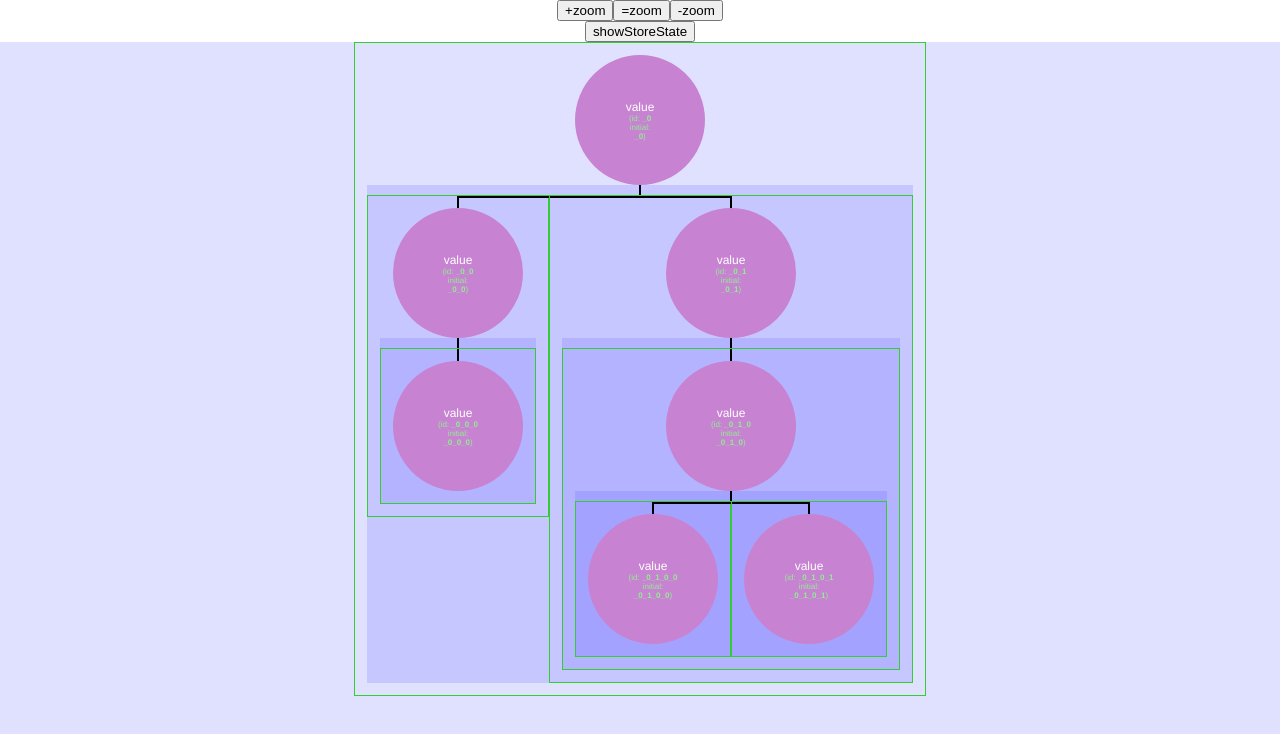
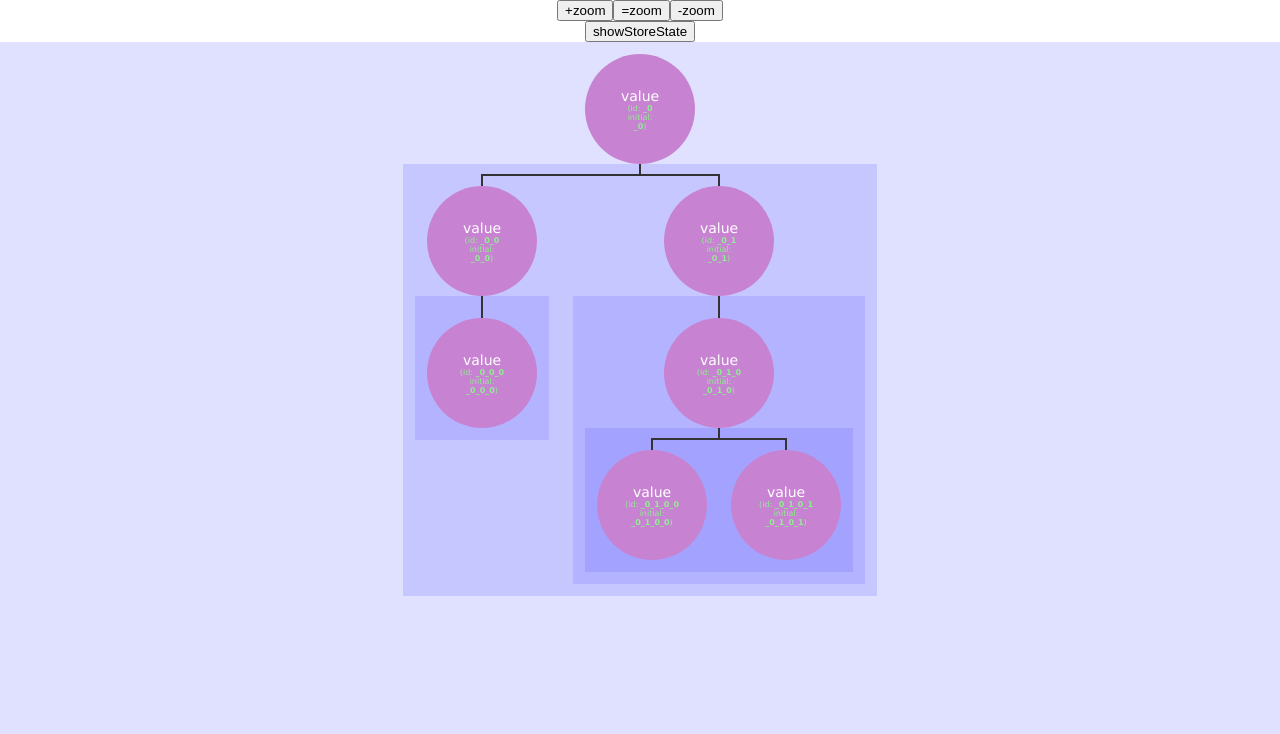
Before and after one commit to caballerofelipe/scriptrunner, a Vue app: page /#/ in a window 1280 px wide. Shown: the top 734 px of the page. Built offline with nearby package versions, Linux system fonts and the light colour scheme.

Commit message:
Minor: aesthetic and structural changes.

```diff
--- a/src/App.vue
+++ b/src/App.vue
@@ -10,6 +10,8 @@
 </template>
 
 <style lang="scss">
+@import '@/sass/config.scss';
+
 #app,
 body,
 html {
@@ -18,7 +20,7 @@ html {
 }
 
 #app {
-    font-family: Avenir, Helvetica, Arial, sans-serif;
+    font-family: $app_font_family;
     -webkit-font-smoothing: antialiased;
     -moz-osx-font-smoothing: grayscale;
     color: #2c3e50;
--- a/src/components/controls.vue
+++ b/src/components/controls.vue
@@ -17,18 +17,18 @@ export default {
             this.$store.commit({
                 type: 'processTreeZoomBy',
                 zoomBy: '0.1'
-            })
+            });
         },
         treeZoomOut() {
             this.$store.commit({
                 type: 'processTreeZoomBy',
                 zoomBy: '-0.1'
-            })
+            });
         },
         treeZoomReset() {
             this.$store.commit({
                 type: 'processTreeZoomReset',
-            })
+            });
         }
     }
 }
--- a/src/components/subTree.vue
+++ b/src/components/subTree.vue
@@ -9,7 +9,9 @@
                 (id: <b>{{node.id}}</b><br>initial:<br><b>{{node.originalID}}</b>)
             </div>
         </div>
-        <subTreesRow v-if='node.processTree && node.processTree.length' v-bind:subTreesRow='node.processTree' />
+        <!-- subTreesRow should always be created as
+        it's used to insert the drop placeholder. -->
+        <subTreesRow v-bind:subTreesRow='node.processTree' />
     </div>
 </div>
 </template>
@@ -76,10 +78,6 @@ export default {
 @import '@/sass/config.scss';
 
 .subTree {
-    border: 1px solid limegreen;
-
-    // font-size: 12px;
-
     // For tree creation.
     display: inline-block;
     vertical-align: top;
--- a/src/components/subTreesRow.vue
+++ b/src/components/subTreesRow.vue
@@ -1,5 +1,5 @@
 <template>
-<div class='subTreesRow'>
+<div class='subTreesRow' :class='{subTreesRowEmpty: subTreesRow.length == 0}'>
     <subTree :node='node' :key='node.id' v-for='node in subTreesRow' />
 </div>
 </template>
@@ -56,4 +56,10 @@ export default {
 
     // To create tree using flex see https://github.com/caballerofelipe/vuejs_tree/blob/master/README.md#using-css-for-the-tree.
 }
+// If the tree is empty this class is used, see template above.
+.subTreesRowEmpty {
+    margin: 0;
+    padding: 0;
+    border: 0;
+}
 </style>
--- a/src/sass/config.scss
+++ b/src/sass/config.scss
@@ -1,10 +1,17 @@
 @use "sass:math";
-$hierarchy_line_color: #000;
+
+$app_font_family: Verdana, Arial, sans-serif;
+
+$treeInterface_font_family: $app_font_family;
+
+$treeContainer_font_size: 14px;
+
+$subTreesRow_padding: 10px;
+
+$hierarchy_line_color: #333;
 $hierarchy_line_width: 2px;
 
-$subTreesRow_padding: 10px;
 $node_padding_to_line: 10px;
 $node_padding: $node_padding_to_line + $hierarchy_line_width;
-
-$node_width: 120px;
+$node_width: 100px;
 $node_height: $node_width;
--- a/src/views/TreeInterface.vue
+++ b/src/views/TreeInterface.vue
@@ -22,7 +22,6 @@ export default {
     props: [],
     computed: {
         subTreesRow() {
-            this.$store.commit('assignId'); /* FCG: WARNING/REVIEW This might not be the way to do it, probably must be done in an action after loading the processTree from file. */
             return this.$store.state.processTree;
         },
         treeZoom() {
@@ -40,15 +39,17 @@ export default {
         }
     },
     beforeCreate: function() {
-        // this.$store.commit('assignId') /* FCG: WARNING/REVIEW This might not be the way to do it, probably must be done in an action after loading the processTree from file. */
-        this.$store.commit('assignOriginalID');
+        this.$store.commit('assignId');
+        this.$store.commit('assignOriginalID'); /* FCG: used for DEBUG. */
     }
 }
 </script>
 
 <style lang="scss">
+@import '@/sass/config.scss';
+
 #treeInterface {
-    font-family: 'Avenir', Helvetica, Arial, sans-serif;
+    font-family: $treeInterface_font_family;
     text-align: center;
 
     // Used to make the interface fixed to that nothing moves from its place
@@ -58,7 +59,7 @@ export default {
 }
 
 #treeContainer {
-    font-size: 12px;
+    font-size: $treeContainer_font_size;
     overflow: hidden; // Used to make the interface fixed to that nothing moves from its place and for zoom.
     flex-grow: 2; // When the content is small this allows the block to grow and take al available space.
 
```
